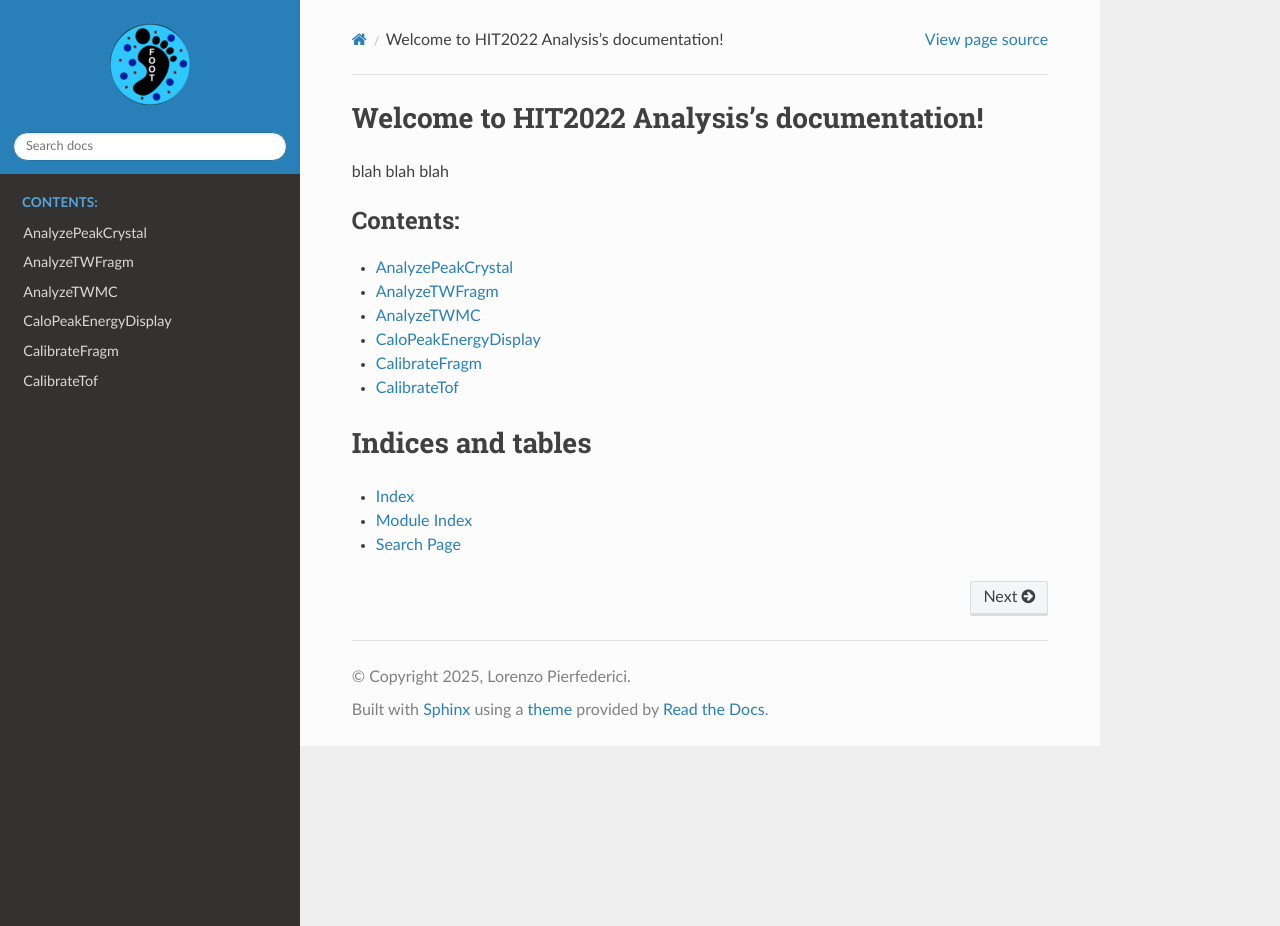
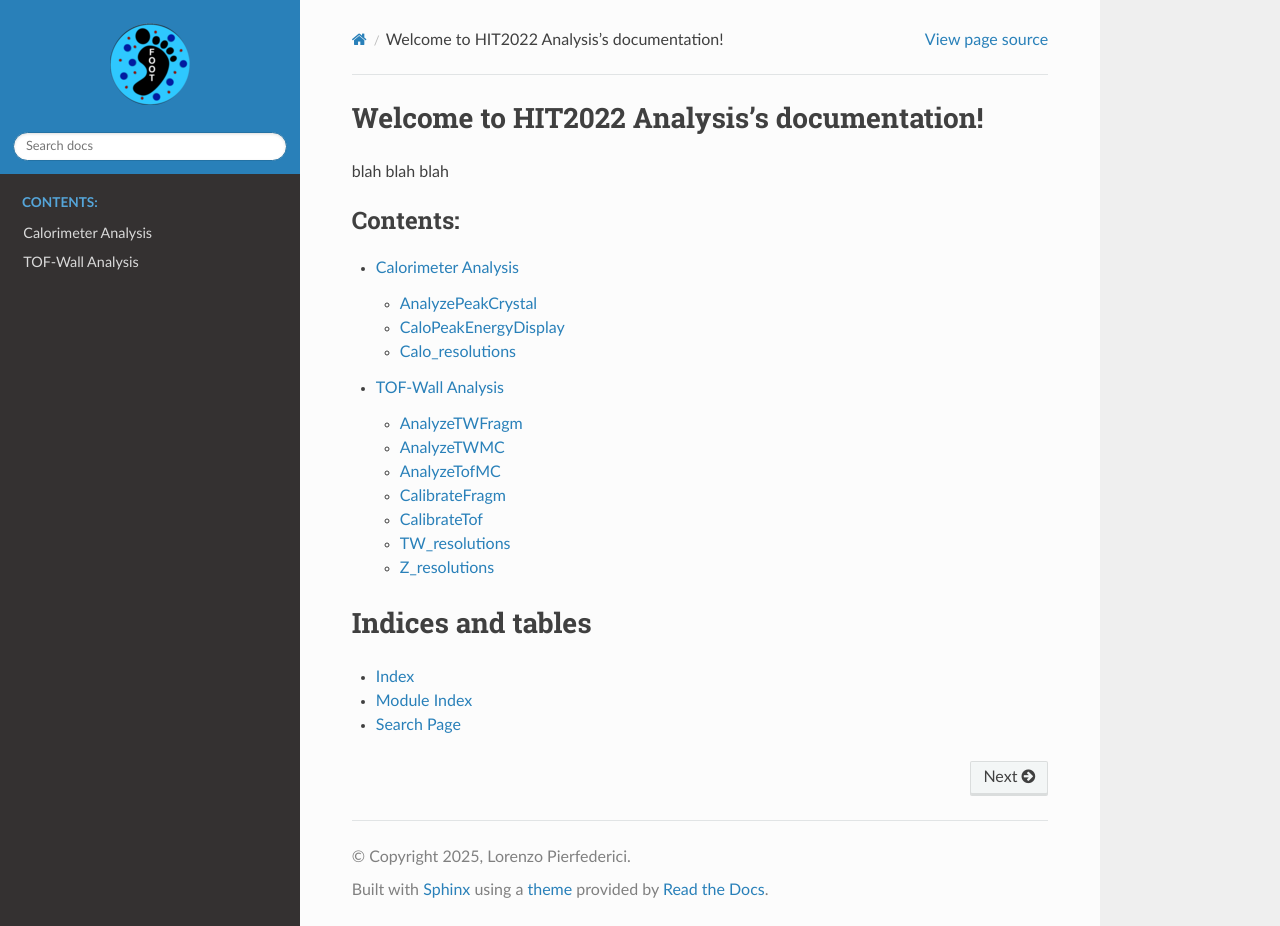
Before and after one commit to LorenzoPierfederici98/HIT2022_Analysis_Macros, a Sphinx documentation site: the page built from docs/sphinx/index.rst, in a window 1280 px wide and 926 px high. Built offline with Sphinx 7.4.7 and the Read the Docs theme 3.1.0, drawn with Linux system fonts in a browser that asks for light colours.

Commit message:
updated api

```diff
--- a/docs/sphinx/api.rst
+++ b/docs/sphinx/api.rst
@@ -1,3 +1,6 @@
+
+Calorimeter Analysis
+====================
 
 AnalyzePeakCrystal
 ---------------------
@@ -5,32 +8,59 @@ AnalyzePeakCrystal
 .. doxygenfile:: AnalyzePeakCrystal.h
    :project: HIT 2022 Analysis
 
+CaloPeakEnergyDisplay
+---------------------
+
+.. doxygenfile:: CaloPeakEnergyDisplay.h
+   :project: HIT 2022 Analysis
+
+Calo_resolutions
+---------------------
+
+.. doxygenfile:: Calo_resolutions.h
+   :project: HIT 2022 Analysis
+
+TOF-Wall Analysis
+====================
+
 AnalyzeTWFragm
-----------------
+---------------------
 
 .. doxygenfile:: AnalyzeTWFragm.h
    :project: HIT 2022 Analysis
 
 AnalyzeTWMC
--------------
+---------------------
 
 .. doxygenfile:: AnalyzeTWMC.h
    :project: HIT 2022 Analysis
 
-CaloPeakEnergyDisplay
------------------------
+AnalyzeTofMC
+---------------------
 
-.. doxygenfile:: CaloPeakEnergyDisplay.h
+.. doxygenfile:: AnalyzeTofMC.h
    :project: HIT 2022 Analysis
 
 CalibrateFragm
-----------------
+---------------------
 
 .. doxygenfile:: CalibrateFragm.h
    :project: HIT 2022 Analysis
 
 CalibrateTof
--------------
+---------------------
 
 .. doxygenfile:: CalibrateTof.h
    :project: HIT 2022 Analysis
+
+
+TW_resolutions
+---------------------
+.. doxygenfile:: TW_resolutions.h
+   :project: HIT 2022 Analysis
+
+
+Z_resolutions
+---------------------
+.. doxygenfile:: Z_resolutions.h
+   :project: HIT 2022 Analysis
```
